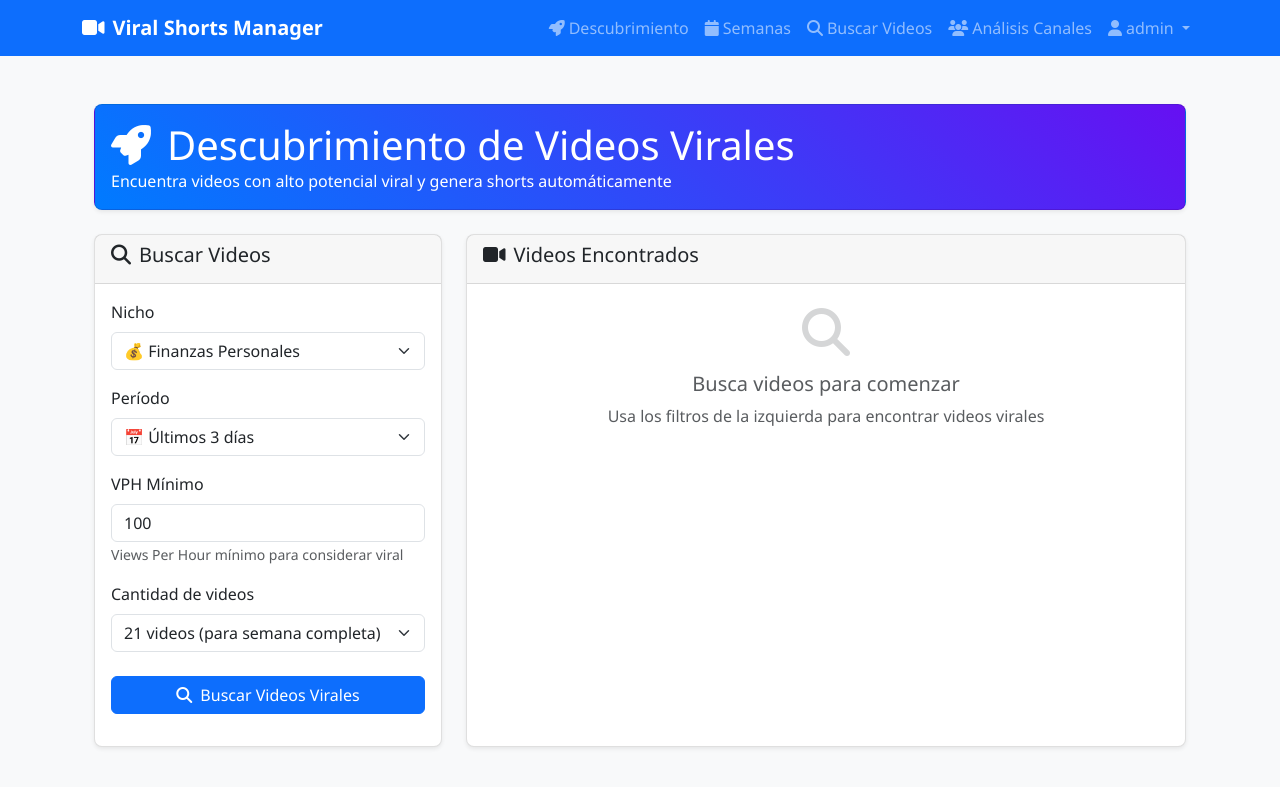
After one commit to ticosan/viral-shorts-webapp, a Flask app: page /video_discovery in a window 1280 px wide. The commit adds this page. Shown: the top 787 px of the page. Run offline with Flask 3, Linux system fonts and the light colour scheme; a user stored in the database is signed in.

Commit message:
Redesign workflow: Video discovery first, then automatic short generation
- Create new video-centric main interface replacing dashboard
- Add viral video search API with YouTube Data API v3 integration
- Implement VPH (Views Per Hour) calculation for virality detection
- Add automatic video discovery with niche-based search terms
- Update navigation to prioritize video discovery over weekly planning
- Fix timedelta template error by passing to context
- Support for 21 video batch discovery for complete weeks

🤖 Generated with [Claude Code](https://claude.ai/code)

Co-Authored-By: Claude <noreply@anthropic.com>

```diff
--- a/app.py
+++ b/app.py
@@ -85,6 +85,12 @@ def load_user(user_id):
 @app.route('/')
 @login_required
 def dashboard():
+    # Redirigir a la nueva interfaz de descubrimiento
+    return redirect(url_for('video_discovery'))
+
+@app.route('/old_dashboard')
+@login_required
+def old_dashboard():
     try:
         # Obtener semana específica o semana actual
         semana_id = request.args.get('semana_id')
@@ -142,7 +148,8 @@ def dashboard():
                              todas_semanas=todas_semanas,
                              shorts_por_dia=shorts_por_dia,
                              dias_orden=dias_orden,
-                             stats=stats)
+                             stats=stats,
+                             timedelta=timedelta)
     except Exception as e:
         print(f"❌ Error en dashboard: {e}")
         # En caso de error, mostrar dashboard básico
@@ -152,7 +159,143 @@ def dashboard():
                              shorts_por_dia={},
                              dias_orden=[],
                              stats={},
+                             timedelta=timedelta,
                              error_message=f"Error cargando dashboard: {e}")
+
+@app.route('/video_discovery')
+@login_required
+def video_discovery():
+    """Nueva interfaz principal - descubrimiento de videos virales"""
+    return render_template('video_discovery.html')
+
+@app.route('/api/search-viral-videos', methods=['POST'])
+@login_required
+def search_viral_videos():
+    """Buscar videos virales usando YouTube API"""
+    try:
+        nicho = request.form.get('nicho', 'finanzas')
+        periodo = int(request.form.get('periodo', '3'))
+        vph_minimo = int(request.form.get('vph_minimo', '100'))
+        cantidad = int(request.form.get('cantidad', '21'))
+
+        # Mapeo de nichos a términos de búsqueda
+        nicho_queries = {
+            'finanzas': ['finanzas personales', 'inversiones', 'dinero', 'ahorro', 'criptomonedas'],
+            'tecnologia': ['tecnología', 'inteligencia artificial', 'programación', 'apps'],
+            'negocios': ['emprendimiento', 'negocios', 'marketing', 'ventas'],
+            'salud': ['fitness', 'ejercicio', 'nutrición', 'salud'],
+            'educacion': ['educación', 'aprender', 'estudiar', 'universidad'],
+            'motivacion': ['motivación', 'productividad', 'éxito', 'mentalidad']
+        }
+
+        query_terms = nicho_queries.get(nicho, nicho_queries['finanzas'])
+
+        videos_encontrados = []
+
+        for query in query_terms[:2]:  # Usar solo 2 términos para no exceder límites
+            videos = buscar_videos_virales_youtube(query, periodo, vph_minimo, cantidad // 2)
+            videos_encontrados.extend(videos)
+
+        # Ordenar por VPH y tomar los mejores
+        videos_encontrados.sort(key=lambda x: x.get('vph', 0), reverse=True)
+        videos_finales = videos_encontrados[:cantidad]
+
+        return jsonify({
+            'success': True,
+            'videos': videos_finales,
+            'total': len(videos_finales)
+        })
+
+    except Exception as e:
+        print(f"❌ Error buscando videos virales: {e}")
+        return jsonify({'success': False, 'error': str(e)}), 500
+
+def buscar_videos_virales_youtube(query, dias=3, vph_minimo=100, max_resultados=10):
+    """Buscar videos usando YouTube Data API v3"""
+    try:
+        from datetime import datetime, timedelta
+
+        # Fecha límite para filtrar videos recientes
+        fecha_limite = (datetime.utcnow() - timedelta(days=dias)).isoformat() + 'Z'
+
+        # Parámetros de búsqueda optimizados para viralidad
+        params = {
+            'key': app.config['YOUTUBE_API_KEY'],
+            'part': 'snippet,statistics',
+            'q': query,
+            'type': 'video',
+            'order': 'relevance',  # Cambiar a relevance para mejores resultados
+            'publishedAfter': fecha_limite,
+            'videoDuration': 'long',  # Videos largos >20min
+            'maxResults': min(max_resultados, 50),
+            'regionCode': 'US',
+            'relevanceLanguage': 'es'
+        }
+
+        response = requests.get('https://www.googleapis.com/youtube/v3/search', params=params)
+        data = response.json()
+
+        if 'items' not in data:
+            print(f"⚠️ No se encontraron videos para: {query}")
+            return []
+
+        videos_procesados = []
+
+        for item in data['items']:
+            video_id = item['id']['videoId']
+
+            # Obtener estadísticas detalladas
+            stats_params = {
+                'key': app.config['YOUTUBE_API_KEY'],
+                'part': 'statistics,contentDetails',
+                'id': video_id
+            }
+
+            stats_response = requests.get('https://www.googleapis.com/youtube/v3/videos', params=stats_params)
+            stats_data = stats_response.json()
+
+            if 'items' not in stats_data or not stats_data['items']:
+                continue
+
+            stats = stats_data['items'][0]['statistics']
+            content = stats_data['items'][0]['contentDetails']
+
+            # Calcular VPH (Views Per Hour)
+            views = int(stats.get('viewCount', 0))
+            published_at = datetime.fromisoformat(item['snippet']['publishedAt'].replace('Z', '+00:00'))
+            horas_transcurridas = (datetime.now().astimezone() - published_at).total_seconds() / 3600
+
+            vph = views / max(horas_transcurridas, 1)
+
+            # Filtrar por VPH mínimo
+            if vph < vph_minimo:
+                continue
+
+            # Parsear duración
+            duration = content['duration']  # Formato PT#M#S
+
+            video_info = {
+                'id': video_id,
+                'title': item['snippet']['title'],
+                'channel': item['snippet']['channelTitle'],
+                'thumbnail': item['snippet']['thumbnails']['medium']['url'],
+                'views': f"{views:,}",
+                'likes': int(stats.get('likeCount', 0)),
+                'comments': int(stats.get('commentCount', 0)),
+                'duration': duration,
+                'vph': int(vph),
+                'published_at': item['snippet']['publishedAt'],
+                'url': f"https://youtube.com/watch?v={video_id}",
+                'query_usado': query
+            }
+
+            videos_procesados.append(video_info)
+
+        return videos_procesados
+
+    except Exception as e:
+        print(f"❌ Error en búsqueda YouTube: {e}")
+        return []
 
 @app.route('/nueva_semana')
 @login_required
--- a/templates/base.html
+++ b/templates/base.html
@@ -16,17 +16,17 @@
                 <i class="fas fa-video me-2"></i>Viral Shorts Manager
             </a>
             <div class="navbar-nav ms-auto">
-                <a class="nav-link" href="{{ url_for('dashboard') }}">
-                    <i class="fas fa-home me-1"></i>Dashboard
+                <a class="nav-link" href="{{ url_for('video_discovery') }}">
+                    <i class="fas fa-rocket me-1"></i>Descubrimiento
+                </a>
+                <a class="nav-link" href="{{ url_for('old_dashboard') }}">
+                    <i class="fas fa-calendar me-1"></i>Semanas
                 </a>
                 <a class="nav-link" href="{{ url_for('buscar_videos') }}">
                     <i class="fas fa-search me-1"></i>Buscar Videos
                 </a>
                 <a class="nav-link" href="{{ url_for('analisis_canales') }}">
                     <i class="fas fa-users me-1"></i>Análisis Canales
-                </a>
-                <a class="nav-link" href="{{ url_for('estadisticas') }}">
-                    <i class="fas fa-chart-bar me-1"></i>Estadísticas
                 </a>
                 <div class="nav-item dropdown">
                     <a class="nav-link dropdown-toggle" href="#" data-bs-toggle="dropdown">
--- /dev/null
+++ b/templates/video_discovery.html
@@ -0,0 +1,216 @@
+{% extends "base.html" %}
+
+{% block title %}Descubrimiento Viral - Shorts Manager{% endblock %}
+
+{% block content %}
+<div class="container-fluid py-4">
+    <!-- Header -->
+    <div class="row mb-4">
+        <div class="col-12">
+            <div class="card bg-gradient-primary text-white">
+                <div class="card-body">
+                    <h1 class="mb-0"><i class="fas fa-rocket me-3"></i>Descubrimiento de Videos Virales</h1>
+                    <p class="mb-0 opacity-8">Encuentra videos con alto potencial viral y genera shorts automáticamente</p>
+                </div>
+            </div>
+        </div>
+    </div>
+
+    <!-- Búsqueda de Videos -->
+    <div class="row">
+        <div class="col-lg-4">
+            <div class="card h-100">
+                <div class="card-header">
+                    <h5><i class="fas fa-search me-2"></i>Buscar Videos</h5>
+                </div>
+                <div class="card-body">
+                    <form id="searchForm">
+                        <div class="mb-3">
+                            <label class="form-label">Nicho</label>
+                            <select class="form-select" id="nicho" name="nicho">
+                                <option value="finanzas">💰 Finanzas Personales</option>
+                                <option value="tecnologia">💻 Tecnología</option>
+                                <option value="negocios">📊 Negocios</option>
+                                <option value="salud">🏃 Salud y Fitness</option>
+                                <option value="educacion">📚 Educación</option>
+                                <option value="motivacion">🎯 Motivación</option>
+                            </select>
+                        </div>
+
+                        <div class="mb-3">
+                            <label class="form-label">Período</label>
+                            <select class="form-select" id="periodo" name="periodo">
+                                <option value="1">📅 Último día</option>
+                                <option value="3" selected>📅 Últimos 3 días</option>
+                                <option value="7">📅 Última semana</option>
+                                <option value="30">📅 Último mes</option>
+                            </select>
+                        </div>
+
+                        <div class="mb-3">
+                            <label class="form-label">VPH Mínimo</label>
+                            <input type="number" class="form-control" id="vph_minimo" name="vph_minimo" value="100" min="10">
+                            <small class="form-text text-muted">Views Per Hour mínimo para considerar viral</small>
+                        </div>
+
+                        <div class="mb-4">
+                            <label class="form-label">Cantidad de videos</label>
+                            <select class="form-select" id="cantidad" name="cantidad">
+                                <option value="10">10 videos</option>
+                                <option value="21" selected>21 videos (para semana completa)</option>
+                                <option value="50">50 videos</option>
+                                <option value="100">100 videos</option>
+                            </select>
+                        </div>
+
+                        <button type="submit" class="btn btn-primary w-100 mb-3">
+                            <i class="fas fa-search me-2"></i>Buscar Videos Virales
+                        </button>
+                    </form>
+
+                    <div id="searchStatus" class="alert alert-info d-none">
+                        <i class="fas fa-spinner fa-spin me-2"></i>Buscando videos virales...
+                    </div>
+                </div>
+            </div>
+        </div>
+
+        <!-- Resultados -->
+        <div class="col-lg-8">
+            <div class="card h-100">
+                <div class="card-header d-flex justify-content-between align-items-center">
+                    <h5><i class="fas fa-video me-2"></i>Videos Encontrados</h5>
+                    <div>
+                        <button id="analyzeAllBtn" class="btn btn-warning btn-sm d-none">
+                            <i class="fas fa-magic me-1"></i>Analizar Todos con IA
+                        </button>
+                        <button id="generateShortsBtn" class="btn btn-success btn-sm d-none">
+                            <i class="fas fa-cut me-1"></i>Generar Shorts Automáticamente
+                        </button>
+                    </div>
+                </div>
+                <div class="card-body p-0">
+                    <div id="videoResults">
+                        <div class="p-4 text-center text-muted">
+                            <i class="fas fa-search fa-3x mb-3 opacity-25"></i>
+                            <h5>Busca videos para comenzar</h5>
+                            <p>Usa los filtros de la izquierda para encontrar videos virales</p>
+                        </div>
+                    </div>
+                </div>
+            </div>
+        </div>
+    </div>
+
+    <!-- Videos Analizados -->
+    <div class="row mt-4 d-none" id="analyzedSection">
+        <div class="col-12">
+            <div class="card">
+                <div class="card-header d-flex justify-content-between align-items-center">
+                    <h5><i class="fas fa-brain me-2"></i>Videos Analizados con IA</h5>
+                    <button id="createWeekBtn" class="btn btn-primary">
+                        <i class="fas fa-calendar-plus me-1"></i>Crear Semana con estos Shorts
+                    </button>
+                </div>
+                <div class="card-body p-0">
+                    <div id="analyzedResults"></div>
+                </div>
+            </div>
+        </div>
+    </div>
+</div>
+
+<!-- Scripts -->
+<script>
+let currentVideos = [];
+let analyzedShorts = [];
+
+document.getElementById('searchForm').addEventListener('submit', async function(e) {
+    e.preventDefault();
+
+    const formData = new FormData(this);
+    const searchStatus = document.getElementById('searchStatus');
+    const videoResults = document.getElementById('videoResults');
+
+    searchStatus.classList.remove('d-none');
+
+    try {
+        const response = await fetch('/api/search-viral-videos', {
+            method: 'POST',
+            body: formData
+        });
+
+        const data = await response.json();
+        currentVideos = data.videos;
+
+        displayVideoResults(data.videos);
+        document.getElementById('analyzeAllBtn').classList.remove('d-none');
+
+    } catch (error) {
+        console.error('Error:', error);
+        videoResults.innerHTML = '<div class="p-4 text-danger">Error buscando videos</div>';
+    }
+
+    searchStatus.classList.add('d-none');
+});
+
+function displayVideoResults(videos) {
+    const container = document.getElementById('videoResults');
+
+    if (videos.length === 0) {
+        container.innerHTML = '<div class="p-4 text-muted text-center">No se encontraron videos</div>';
+        return;
+    }
+
+    const html = videos.map(video => `
+        <div class="border-bottom p-3 video-item" data-video-id="${video.id}">
+            <div class="row align-items-center">
+                <div class="col-md-3">
+                    <img src="${video.thumbnail}" class="img-fluid rounded" alt="Thumbnail">
+                </div>
+                <div class="col-md-6">
+                    <h6 class="mb-1">${video.title}</h6>
+                    <small class="text-muted d-block">${video.channel}</small>
+                    <div class="mt-2">
+                        <span class="badge bg-success me-1">VPH: ${video.vph}</span>
+                        <span class="badge bg-info me-1">${video.views} views</span>
+                        <span class="badge bg-warning">${video.duration}</span>
+                    </div>
+                </div>
+                <div class="col-md-3 text-end">
+                    <button class="btn btn-outline-primary btn-sm mb-1" onclick="analyzeVideo('${video.id}')">
+                        <i class="fas fa-eye me-1"></i>Analizar
+                    </button>
+                    <br>
+                    <button class="btn btn-outline-success btn-sm" onclick="generateShorts('${video.id}')">
+                        <i class="fas fa-cut me-1"></i>Generar Shorts
+                    </button>
+                </div>
+            </div>
+        </div>
+    `).join('');
+
+    container.innerHTML = html;
+}
+
+async function analyzeVideo(videoId) {
+    // Implementar análisis individual
+    console.log('Analizando video:', videoId);
+}
+
+async function generateShorts(videoId) {
+    // Implementar generación individual
+    console.log('Generando shorts para video:', videoId);
+}
+</script>
+
+<style>
+.video-item:hover {
+    background-color: #f8f9fa;
+}
+
+.bg-gradient-primary {
+    background: linear-gradient(45deg, #007bff, #6610f2);
+}
+</style>
+{% endblock %}
```
